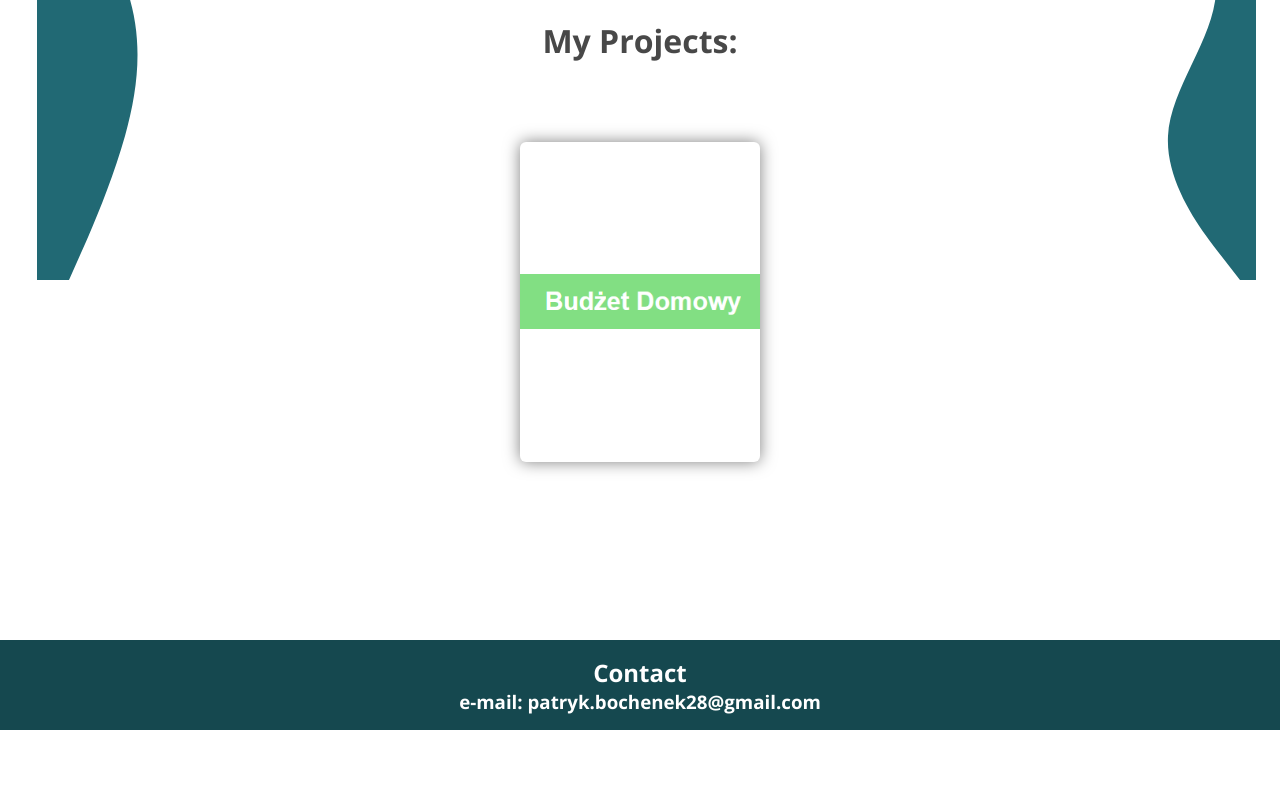
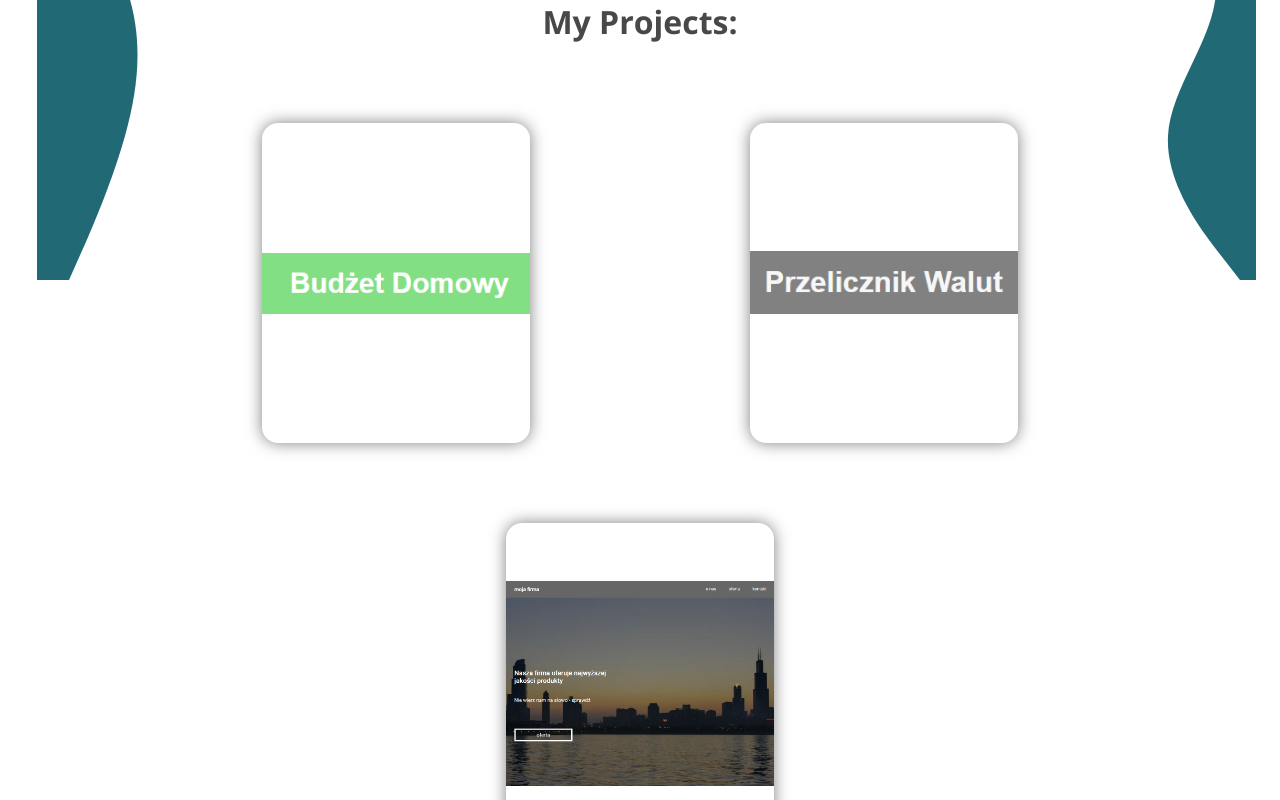
Before and after one commit to Bochen28/my-portfolio, a Next.js app: page / in a window 1280 px wide. Shown: the part 2560-3360 px from the top of the page. Before the commit the page ends 3290 px from the top, so only its background shows below. Built offline with nearby package versions, Linux system fonts and the light colour scheme.

Commit message:
fixed display of the images and added 2 new projects

```diff
--- a/src/components/projectCard/ProjectCard.tsx
+++ b/src/components/projectCard/ProjectCard.tsx
@@ -8,13 +8,16 @@ type ProjectProps = {
   name: string;
   gitLink: string;
   liveLink: string;
+  background: string;
 };
 
-function ProjectCard({ name, gitLink, liveLink }: ProjectProps) {
+function ProjectCard({ name, gitLink, liveLink, background }: ProjectProps) {
   return (
     <div className={styles.card}>
-      <div className={styles.front}>
-        <img src="/assets/1.png" alt="homeBudget" />
+      <div
+        className={styles.front}
+        style={{ backgroundImage: `url(/assets/${background})` }}
+      >
         <h2>{name}</h2>
       </div>
       <div className={styles.back}>
--- a/src/components/projectCard/projectCard.module.sass
+++ b/src/components/projectCard/projectCard.module.sass
@@ -1,9 +1,11 @@
 .card
     position: relative
+    flex-basis: 30%
     height: 20rem
     width: 15rem
     box-shadow: 0 0 1rem rgba(0, 0, 0, 0.5)
-    border-radius: .375rem
+    border-radius: 1rem
+    overflow: hidden
     transition: all 1s
 
     &:hover
@@ -26,13 +28,11 @@
     justify-content: center
     align-items: center
     overflow: hidden
-
-    img
-        z-index: -1
-        position: absolute
-        width: 100%
-
-
+    background-size: 100%
+    background-origin: padding-box
+    background-clip: border-box
+    background-position: center
+    background-repeat: no-repeat
 .back
     position: absolute
     display: flex
@@ -54,7 +54,6 @@
         border: .0625rem solid #15484f
         border-radius: 2rem
 
-
     svg
         height: 2rem
         width: 2rem
--- a/src/components/sections/projects/Projects.tsx
+++ b/src/components/sections/projects/Projects.tsx
@@ -10,7 +10,10 @@ function Projects() {
           name=""
           gitLink="https://github.com/Bochen28/Home-Budget"
           liveLink=""
+          background="1.png"
         />
+        <ProjectCard name="" gitLink="https://github.com/Bochen28/Currency-calculator" liveLink="" background="2.png" />
+        <ProjectCard name="" gitLink="https://github.com/Bochen28/React-Page-Example" liveLink="" background="3.png" />
       </div>
     </section>
   );
--- a/src/components/sections/projects/projects.module.sass
+++ b/src/components/sections/projects/projects.module.sass
@@ -2,6 +2,7 @@
     display: flex
     position: relative
     flex-direction: column
+    flex-wrap: wrap
     align-items: center
     overflow: hidden
     max-width: 100vw
```
Also changed, not shown: public/assets/2.png (added), public/assets/3.png (added).
